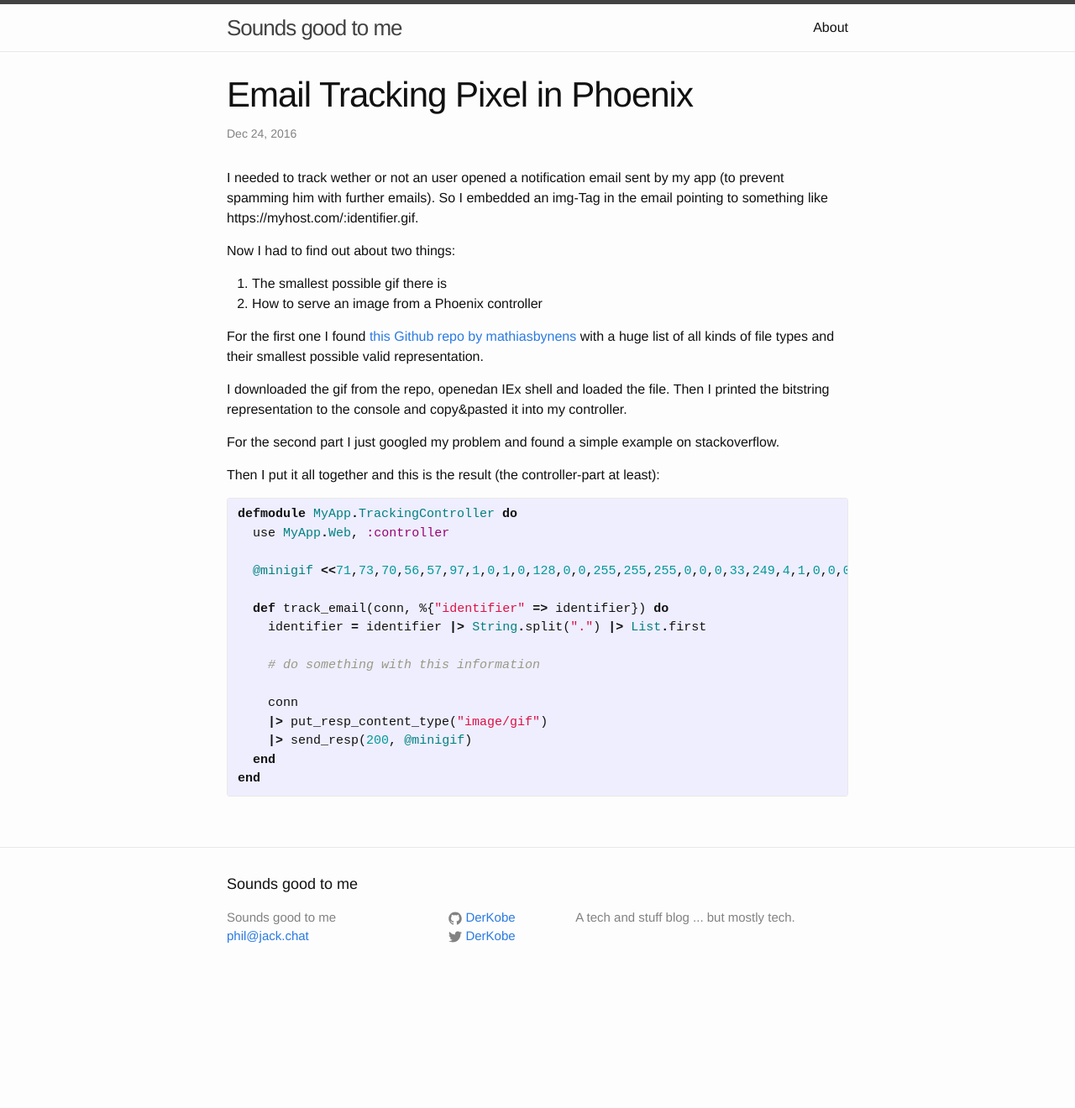
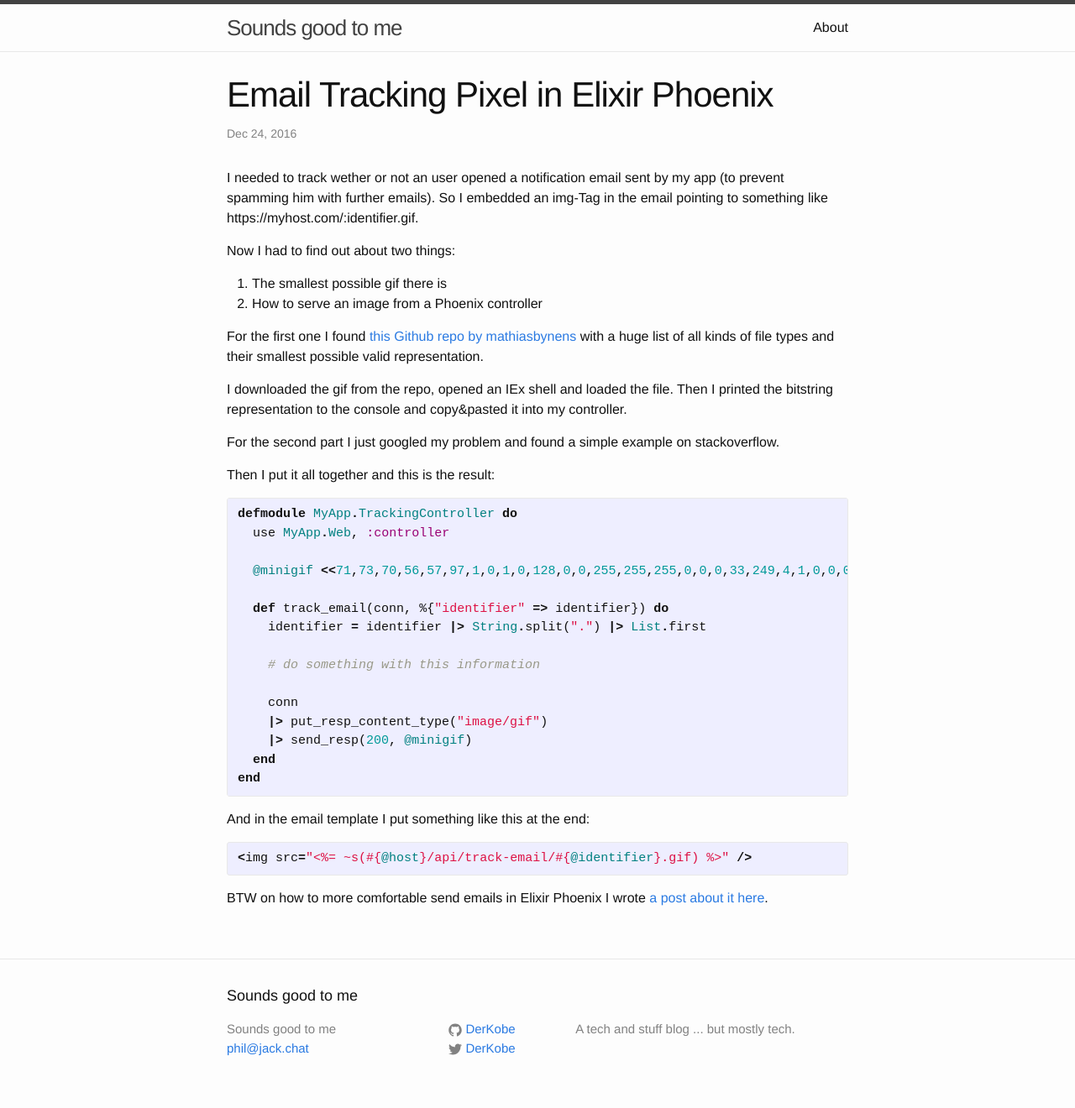
Before and after one commit to DerKobe/DerKobe.github.io, a Jekyll site: the page built from _posts/2016-12-24-email-tracking-pixel-in-phoenix.markdown, in a window 1280 px wide. Shown: the whole page at 84% size. Built offline with Jekyll 4.4.1, drawn with Linux system fonts in a browser that asks for light colours; before the commit the page ends 1187 px from its top, so only the background shows below that.

Commit message:
updated tracking pixel post

```diff
--- a/_posts/2016-12-24-email-tracking-pixel-in-phoenix.markdown
+++ b/_posts/2016-12-24-email-tracking-pixel-in-phoenix.markdown
@@ -1,6 +1,6 @@
 ---
 layout: post
-title: "Email Tracking Pixel in Phoenix"
+title: "Email Tracking Pixel in Elixir Phoenix"
 date: 2016-12-24T09:34:32+01:00
 ---
 
@@ -14,11 +14,11 @@ Now I had to find out about two things:
 
 For the first one I found [this Github repo by mathiasbynens](https://github.com/mathiasbynens/small) with a huge list of all kinds of file types and their smallest possible valid representation.
 
-I downloaded the gif from the repo, openedan IEx shell and loaded the file. Then I printed the bitstring representation to the console and copy&pasted it into my controller.
+I downloaded the gif from the repo, opened an IEx shell and loaded the file. Then I printed the bitstring representation to the console and copy&pasted it into my controller.
 
 For the second part I just googled my problem and found a simple example on stackoverflow.
 
-Then I put it all together and this is the result (the controller-part at least):
+Then I put it all together and this is the result:
 
 {% highlight elixir %}
 defmodule MyApp.TrackingController do
@@ -37,3 +37,11 @@ defmodule MyApp.TrackingController do
   end
 end
 {% endhighlight %}
+
+And in the email template I put something like this at the end:
+
+{% highlight elixir %}
+<img src="<%= ~s(#{@host}/api/track-email/#{@identifier}.gif) %>" />
+{% endhighlight %}
+
+BTW on how to more comfortable send emails in Elixir Phoenix I wrote [a post about it here](/2016/07/19/phoenix-html-mailer.html).
```
Also changed, not shown: 3 other files.
